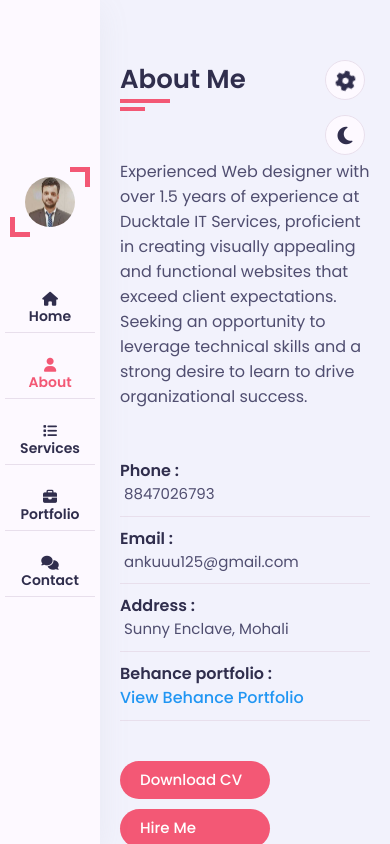
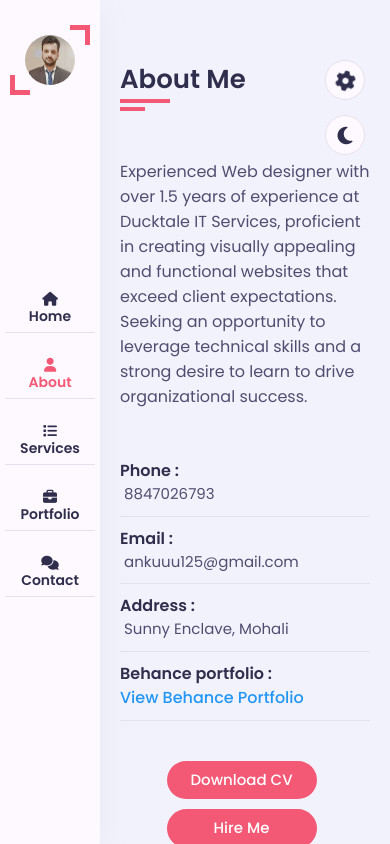
Before and after one commit to ankushkuthyal/personal-portfolio, a plain HTML site: page index.html in a window 390 px wide. Both pictures are taken after a click on the link "About". Shown: the top 844 px of the page. Drawn offline with nearby package versions, Linux system fonts and the light colour scheme; a web font is replaced by a local one.

Commit message:
fixed style issues

```diff
--- a/style.css
+++ b/style.css
@@ -821,7 +821,7 @@ span.close{
 .modalDetails{
 	display: block!important;
 	padding: 20px;
-	height: 498px;
+	height: 490px;
     overflow: auto;
     margin-bottom: 10px;
 }
@@ -938,7 +938,7 @@ span.close{
 
 @media (max-width: 1326px){
 	.modalDetails{
-		height: 450px;
+		max-height: 100%;
 	}
 }
 
@@ -1114,15 +1114,16 @@ span.close{
 		margin-right: 0px;
 	}
 	.aside .logo{
-		position: relative;
+		position: absolute;
+    	top: 20px;
 	}
 	.aside .logo a:first-child{
 		display: none;
 	}
 	.aside .logo a:last-child{
 		display: block;
-		position: absolute;
-    	top: -310px;
+		/*position: absolute;
+    	top: -310px;*/
 	}
 	.aside .logo a::before {
     	left: 5px;
@@ -1290,6 +1291,11 @@ span.close{
 		width: fit-content;
 	    margin: 0 auto;
 	    display: flex;
+	}
+	.buttons .btn{
+		width: auto;
+		margin: initial;
+		display: initial;
 	}
 	.home .home-info{
 		flex: 0 0 100%;
@@ -1542,4 +1548,14 @@ span.close{
 		top: -67px;
 		left: -27px;
 	}
-}
+	.buttons {
+    	margin: auto;
+	}
+	.buttons .btn{
+		width: 150px;
+	    margin: 0 auto;
+	    text-align: center;
+	    display: flex;
+    	justify-content: center;
+	}
+}
```
